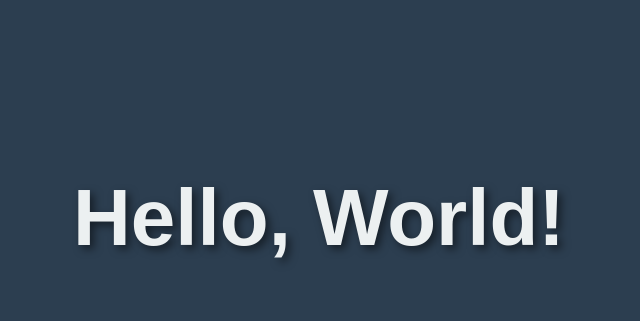
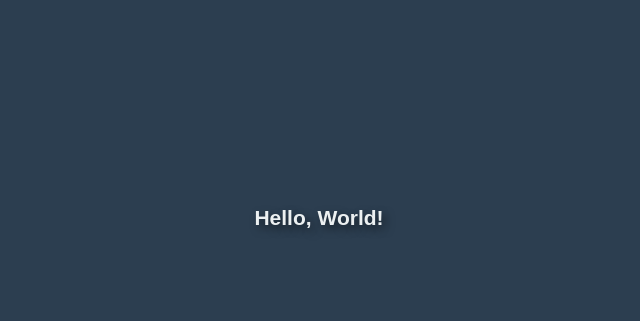
Before and after one commit to hironika/11_08_25, a plain HTML site: page index.html in a window 1280 px wide. Shown: the part 182-503 px from the top of the page, without its empty margins (321-961 px from the left). Drawn offline with Linux system fonts and the light colour scheme.

Commit message:
Change the font h1

```diff
--- a/style.css
+++ b/style.css
@@ -15,7 +15,7 @@ body {
 }
 
 h1 {
-    font-size: 5em;
+    font-size: 21px;
     font-weight: bold;
     text-shadow: 4px 4px 8px rgba(0, 0, 0, 0.5);
     animation: fadeIn 2s ease-in-out;
```
